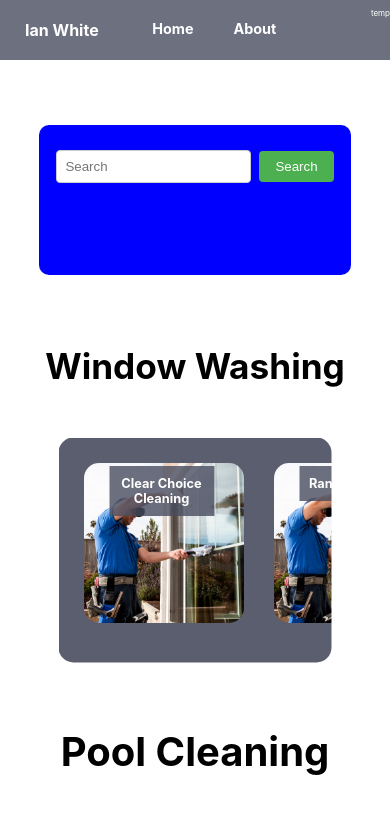
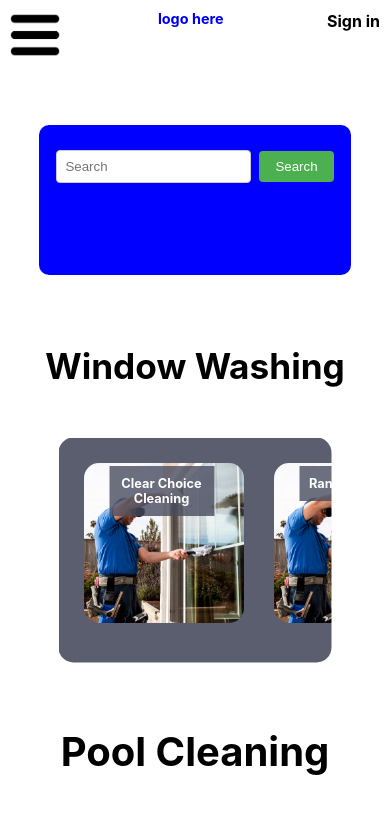
Before and after one commit to ianwhite355/find-a-pro, a React (Create React App) app in the folder my-app/: page / in a window 390 px wide. Shown: the top 836 px of the page. Built offline with nearby package versions, Linux system fonts and the light colour scheme.

Commit message:
this is the updated with the hamburger menu

```diff
--- a/my-app/src/App.js
+++ b/my-app/src/App.js
@@ -3,8 +3,9 @@ import { BrowserRouter, Routes, Route } from "react-router-dom";
 import React, { useState, useContext, useEffect } from 'react';
 import { Link } from 'react-router-dom';
 import Header from "./header";
-import HomePage from "./homepage";
-import CompanyPage from "./companypage";
+import HomePage from "./pagehome";
+import CompanyPage from "./pagecompany";
+import Hamburger from "./hamburger";
 
 const App = () => {
   return (
--- a/my-app/src/datatemp.js
+++ b/my-app/src/datatemp.js
@@ -136,3 +136,8 @@ export const carCleaning = [
     },
 
 ];
+
+
+export const pageData = [
+
+]
--- /dev/null
+++ b/my-app/src/hamburger.js
@@ -0,0 +1,149 @@
+import React, { useState } from 'react';
+import styled, { keyframes, createGlobalStyle } from 'styled-components';
+import menusvg from "./images/menusvg.png"
+import { Link } from 'react-router-dom';
+
+
+const MenuButton = styled.button`
+    border: 0;
+    padding: 0;
+    background: transparent;
+    cursor: pointer;
+`;
+
+const Burger = styled(MenuButton)`
+    margin: 10px;
+    position: fixed;
+    z-index: 3;
+    top: 0;
+    left: 0;
+    display: grid;
+    place-items: center;
+    width: 50px;
+    height: 50px;
+    background-image: url(${menusvg});
+    background-repeat: no-repeat;
+    background-position: center;
+    background-size: 100%;
+
+    ${({ isOpen }) =>
+        isOpen &&
+        `
+        background-image: url(${menusvg});
+    ` }
+`;
+
+const Menu = styled.div`
+    position: fixed;
+    z-index: 2;
+    top: 0;
+    left: 0;
+    display: grid;
+    place-items: center;
+    width: 400px;
+    height: 100%;
+    background: #07030a;
+    transform: ${({ isOpen }) =>
+    isOpen ? 'translate(0)' : 'translate(-100%, 0)'};
+    opacity: ${({ isOpen }) => (isOpen ? '1' : '0')};
+    visibility: ${({ isOpen }) => (isOpen ? 'visible' : 'hidden')};
+    transition: transform 0.375s cubic-bezier(0.175, 0.885, 0.32, 1);
+    animation: ${({ isOpen }) => (isOpen ? menuInAnimation : '')} 0.375s;
+`;
+
+const menuInAnimation = keyframes`
+    0% {
+        clip-path: ellipse(60% 60% at 0% 50%);
+    }
+    100% {
+        clip-path: ellipse(120% 120% at 0% 50%);
+    }
+`;
+
+const Nav = styled.nav`
+    display: flex;
+    flex-direction:column;
+    opacity: ${({ isOpen }) => (isOpen ? '1' : '0')};
+`;
+
+const NavLink = styled(Link)`
+    position: relative;
+    color: #f9f9f9;
+    font-size: 32px;
+    font-family: 'Euclid Circular A';
+    padding: 20px 0;
+    width: 300px;
+    text-decoration: none;
+    transition: 0.4s;
+
+    &::before,
+    &::after {
+    content: '';
+    position: absolute;
+    left: 0;
+    bottom: 10px;
+    width: 100%;
+    height: 2px;
+    border-radius: 2px;
+    transition: 0.4s;
+    }
+
+    &::before {
+        opacity: 0;
+        background: rgba(255, 255, 255, 0.2);
+    }
+
+    &::after {
+        transform: scaleX(0);
+        transform-origin: 0% 50%;
+        background: #f7f7f7;
+    }
+
+    &:hover::before {
+        opacity: 1;
+    }
+
+    &:hover::after {
+        transform: scaleX(1);
+    }
+
+    ${({ isOpen }) =>
+        isOpen &&
+    `
+        animation: ${appearAnimation} 0.25s backwards;
+    `}
+`;
+
+const appearAnimation = keyframes`
+    0% {
+        opacity: 0;
+    transform: translate(-30px, 0);
+    }
+    100% {
+        opacity: 1;
+    }
+`;
+
+const Hamburger = () => {
+    const [isOpen, setIsOpen] = useState(false);
+
+    const toggleMenu = () => {
+        setIsOpen(!isOpen);
+    };
+
+    return (
+    <>
+        <Burger isOpen={isOpen} onClick={toggleMenu} />
+        <Menu isOpen={isOpen}>
+            <Nav isOpen={isOpen}>
+                <NavLink href="#" style={{ animationDelay: '0.2s' }} to="/">Home</NavLink>
+                <NavLink href="#" style={{ animationDelay: '0.3s' }} to="/businessSignUp">Sign up your business</NavLink>
+                <NavLink href="#" style={{ animationDelay: '0.4s' }}>temp 2</NavLink>
+                <NavLink href="#" style={{ animationDelay: '0.5s' }}>temp 3</NavLink>
+            </Nav>
+        </Menu>
+    </>
+    );
+};
+
+export default Hamburger;
--- a/my-app/src/header.js
+++ b/my-app/src/header.js
@@ -1,7 +1,7 @@
 import React, { useState, useContext, useEffect } from 'react';
 import styled from 'styled-components';
 import { useNavigate, useLocation, Link } from 'react-router-dom';
-
+import Hamburger from "./hamburger";
 
 export const Header = () => {
 
@@ -10,18 +10,9 @@ export const Header = () => {
 
     return (
         <Heading>
-
-                <Headertext>Ian White</Headertext>
-
-                <MiddleHeader>
-                    <AboutLink to="/">Home</AboutLink>
-                    <HomeLink to="/projects">About</HomeLink>
-                </MiddleHeader>
-
-                <div>
-                    <ImageHome>temp</ImageHome>
-                </div>
-
+            <Hamburger/>
+            <HomeLink>logo here</HomeLink>
+            <Sign>Sign in</Sign>
         </Heading>
 
     )
@@ -32,7 +23,6 @@ const Heading = styled.div`
     top:0%;
     color:white;
     font-size: 1em;
-    background-color: rgba(73, 77, 95, 0.8);
     display: flex;
     justify-content: space-between;
     height: 75px;
@@ -46,8 +36,6 @@ const Heading = styled.div`
 
 
 const MiddleHeader = styled.div`
-    display:flex;
-    transform: translate(-12.5%);
     &:hover {
         cursor: pointer;
     }
@@ -58,9 +46,11 @@ const MiddleHeader = styled.div`
 `
 
 const HomeLink = styled(Link)`
-    padding: 20px;
+    position: relative;
+    left: 50%;
+    transform: translate(-55%);
+    padding: 10px;
     text-decoration: none;
-    color: white;
     font-size: 1.8em;
     font-weight: bold;
     position: relative;
@@ -83,65 +73,14 @@ const HomeLink = styled(Link)`
     }
 `;
 
-const AboutLink = styled(Link)`
-    padding: 20px;
-    text-decoration: none;
-    color: white;
-    font-size: 1.8em;
-    font-weight: bold;
+
+const Sign = styled.h1`
     position: relative;
-
-    &::before {
-    content: "";
-    position: absolute;
-    display: block;
-    width: 100%;
-    height: 2px;
-    bottom: 20px;
-    left: 0;
-    background-color: white;
-    transform: scaleX(0);
-    transition: transform 0.3s ease;
-    }
-
-    &:hover::before {
-    transform: scaleX(1);
-    }
-`;
-
-const ContactLink = styled(Link)`
-    padding: 20px;
-    text-decoration: none;
-    color: white;
-    font-size: 1.8em;
-    font-weight: bold;
-    position: relative;
-
-    &::before {
-    content: "";
-    position: absolute;
-    display: block;
-    width: 100%;
-    height: 2px;
-    bottom: 20px;
-    left: 0;
-    background-color: white;
-    transform: scaleX(0);
-    transition: transform 0.3s ease;
-    }
-
-    &:hover::before {
-    transform: scaleX(1);
-    }
-`;
-
-const Headertext = styled.h1`
-    position: relative;
-    bottom: 5px;
-    padding-left: 25px;
-    color: white;
+    right: 10px;
+    bottom:10px;
+    color:black;
     @media (min-width: 200px) and (max-width: 700px) {
-        margin-top: 25px;
+        bottom: 0px;
     }
 `
 
--- a/my-app/src/companypage.js
+++ b/my-app/src/pagecompany.js
@@ -13,9 +13,6 @@ const CompanyPage = () => {
     const [data, setData] = useState(null)
     const [loading, setLoading] = useState(true)
 
-
-
-
     useEffect(() => {
         const allData = [...windowWashing, ...poolCleaning, ...carCleaning]
         const filteredData = allData.find((company) => company.id === companyId)
@@ -29,17 +26,18 @@ const CompanyPage = () => {
 
     return (
         <Container>
-            <MainImage src={data.image}/>
+            <Name>{data.name}</Name>
         </Container>
     )
 }
 
 const Container = styled.div`
+
 `
 
-const MainImage = styled.div`
-    width: 100%;
-    height: 0;
+const MainImage = styled.img`
+`
 
+const Name = styled.p`
 `
 export default CompanyPage
```
Also changed, not shown: my-app/src/images/menusvg.png (added), my-app/src/pagehome.js (renamed from my-app/src/homepage.js).
